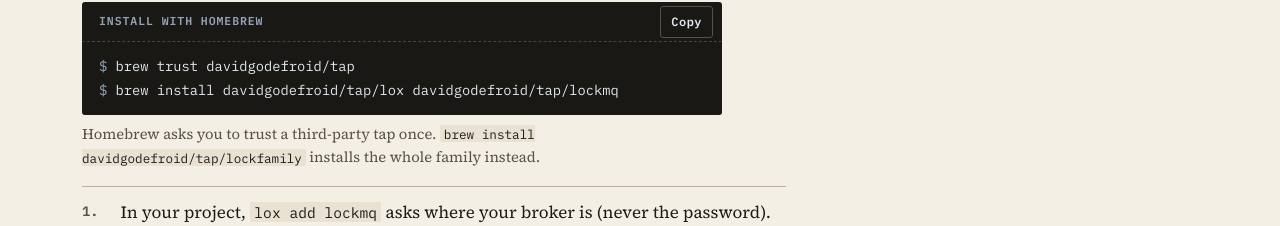
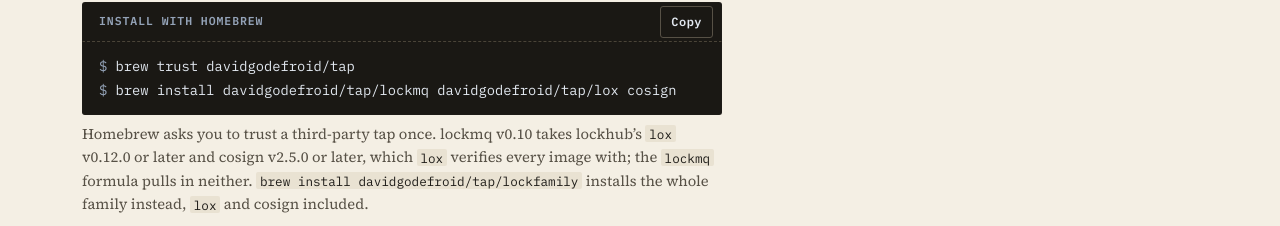
Before and after one commit to DavidGodefroid/lockmq, a plain HTML site: page site/install/index.html in a window 1280 px wide. Shown: the part 529-755 px from the top of the page. Drawn offline with Linux system fonts and the light colour scheme.

Commit message:
docs: install lockmq with lox and cosign, and their minimum versions (#80)
The brew line omitted cosign, which lox add and lox run need to verify
images, and named no minimum versions. lockmq v0.10.0 takes lox v0.12.0
or later (lockhub v0.12.0 changelog) and cosign v2.5.0 or later.

Co-authored-by: Claude Opus 5.5 <noreply@anthropic.com>

```diff
--- a/site/install/index.html
+++ b/site/install/index.html
@@ -66,8 +66,8 @@
   <div class="install">
     <div class="install-head"><span>Install with Homebrew</span></div>
     <pre tabindex="0" aria-label="Install commands"><code><span class="cmd">brew trust davidgodefroid/tap</span>
-<span class="cmd">brew install davidgodefroid/tap/lox davidgodefroid/tap/lockmq</span></code></pre>
-    <p class="install-note">Homebrew asks you to trust a third-party tap once. <code>brew install davidgodefroid/tap/lockfamily</code> installs the whole family instead.</p>
+<span class="cmd">brew install davidgodefroid/tap/lockmq davidgodefroid/tap/lox cosign</span></code></pre>
+    <p class="install-note">Homebrew asks you to trust a third-party tap once. lockmq v0.10 takes lockhub’s <code>lox</code> v0.12.0 or later and cosign v2.5.0 or later, which <code>lox</code> verifies every image with; the <code>lockmq</code> formula pulls in neither. <code>brew install davidgodefroid/tap/lockfamily</code> installs the whole family instead, <code>lox</code> and cosign included.</p>
   </div>
   <ol class="steps prose">
     <li><p>In your project, <code>lox add lockmq</code> asks where your broker is (never the password). It writes the profile, wires Claude Code, runs <code>lockmq doctor --fix</code>, shows a short review and starts the console. For Codex, Cursor or Gemini CLI, also run <code>lockmq init codex</code>, <code>cursor</code> or <code>gemini</code>.</p>
```
Also changed, not shown: site/index.html (+2 -2 lines), 4 other files.
